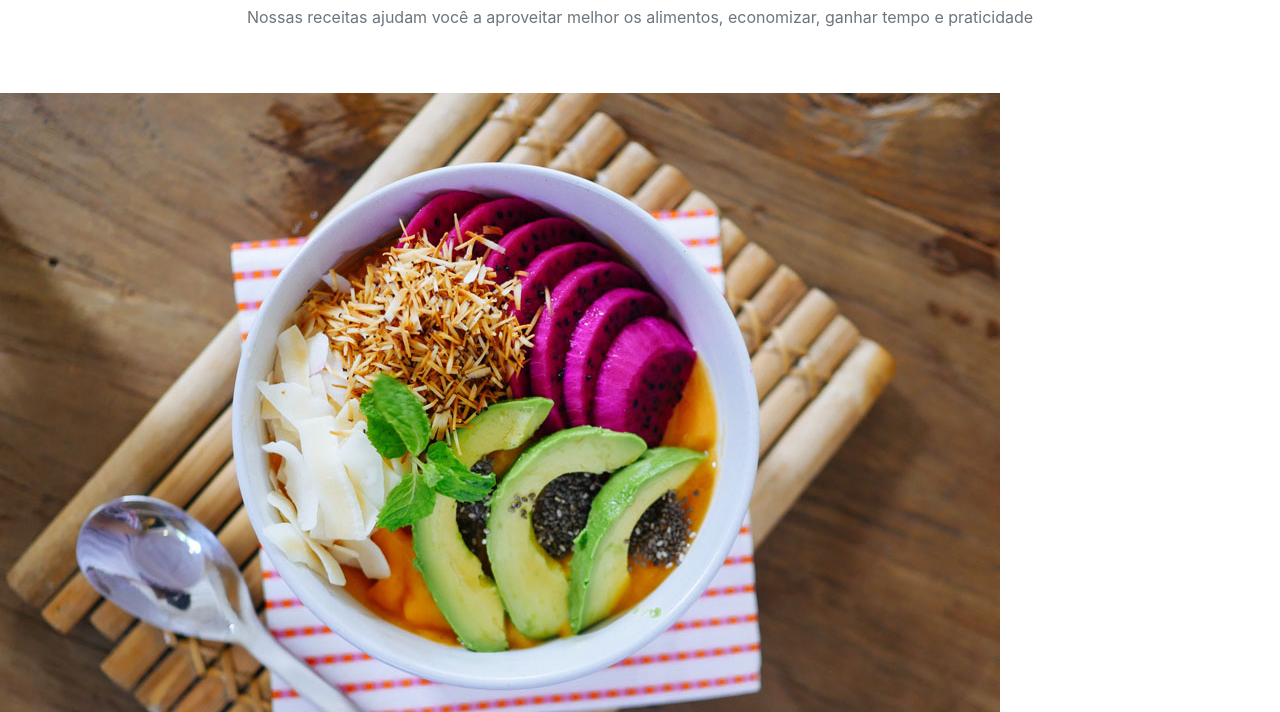
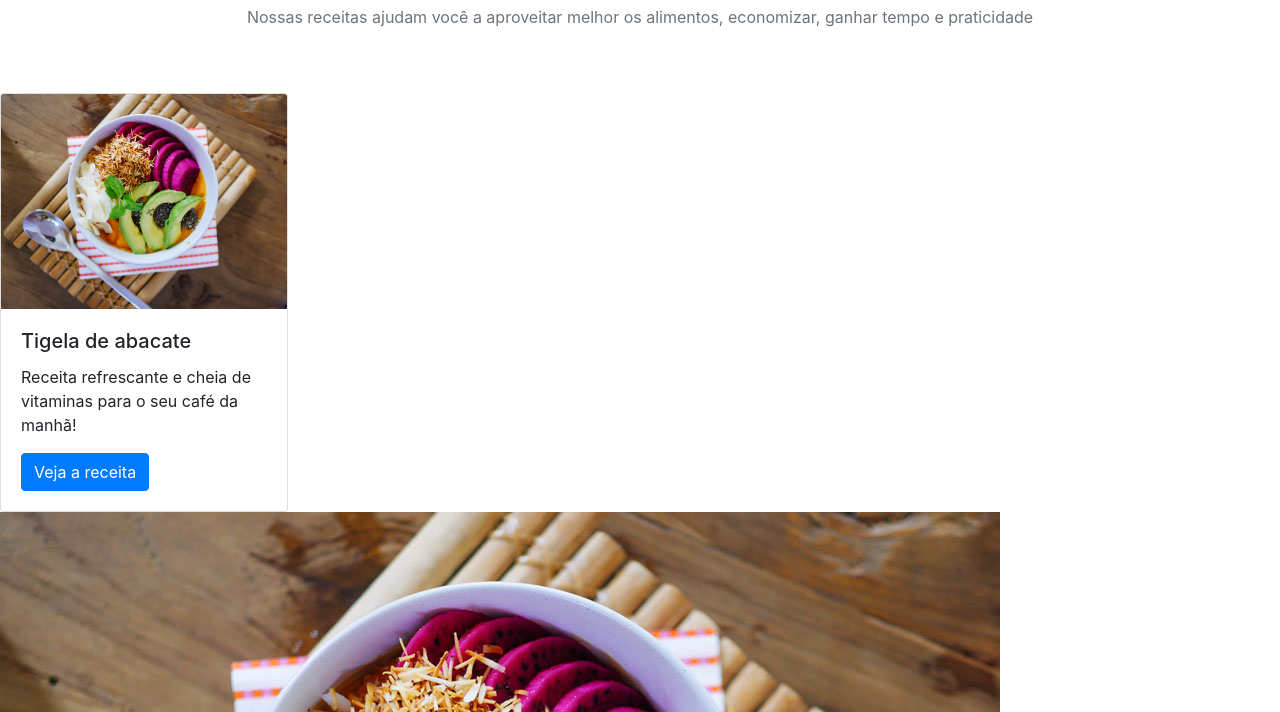
Before and after one commit to Thaiane/learning-bootstrap, a plain HTML site: page index.html in a window 1280 px wide. Shown: the part 499-1211 px from the top of the page. Drawn offline with nearby package versions, Linux system fonts and the light colour scheme.

Commit message:
Add simple card

```diff
--- a/index.html
+++ b/index.html
@@ -65,6 +65,18 @@
   <h1 class="text-center fonte-titulo text-color-darkred pt-5">Receitas para economizar e ganhar saúde</h1>
   <p class="text-center text-secondary pb-5">Nossas receitas ajudam você a aproveitar melhor os alimentos, economizar, ganhar tempo e praticidade</p>
 
+  <div class="card" style="width: 18rem;">
+    <img src="src/img/receita-abacate.jpg" class="card-img-top" alt="tigela com salada de abacate, vista superior">
+    <div class="card-body">
+      <h5 class="card-title">Tigela de abacate</h5>
+      <p class="card-text">Receita refrescante e cheia de vitaminas para o seu café da manhã!</p>
+      <a href="#" class="btn btn-primary">Veja a receita</a>
+    </div>
+  </div>
+
+
+
+
   <img alt="tigela com salada de abacate, vista superior" src="src/img/receita-abacate.jpg">
   <h3>Tigela de abacate</h3>
   <p>Receita refrescante e cheia de vitaminas para o seu café da manhã!</p>
```
